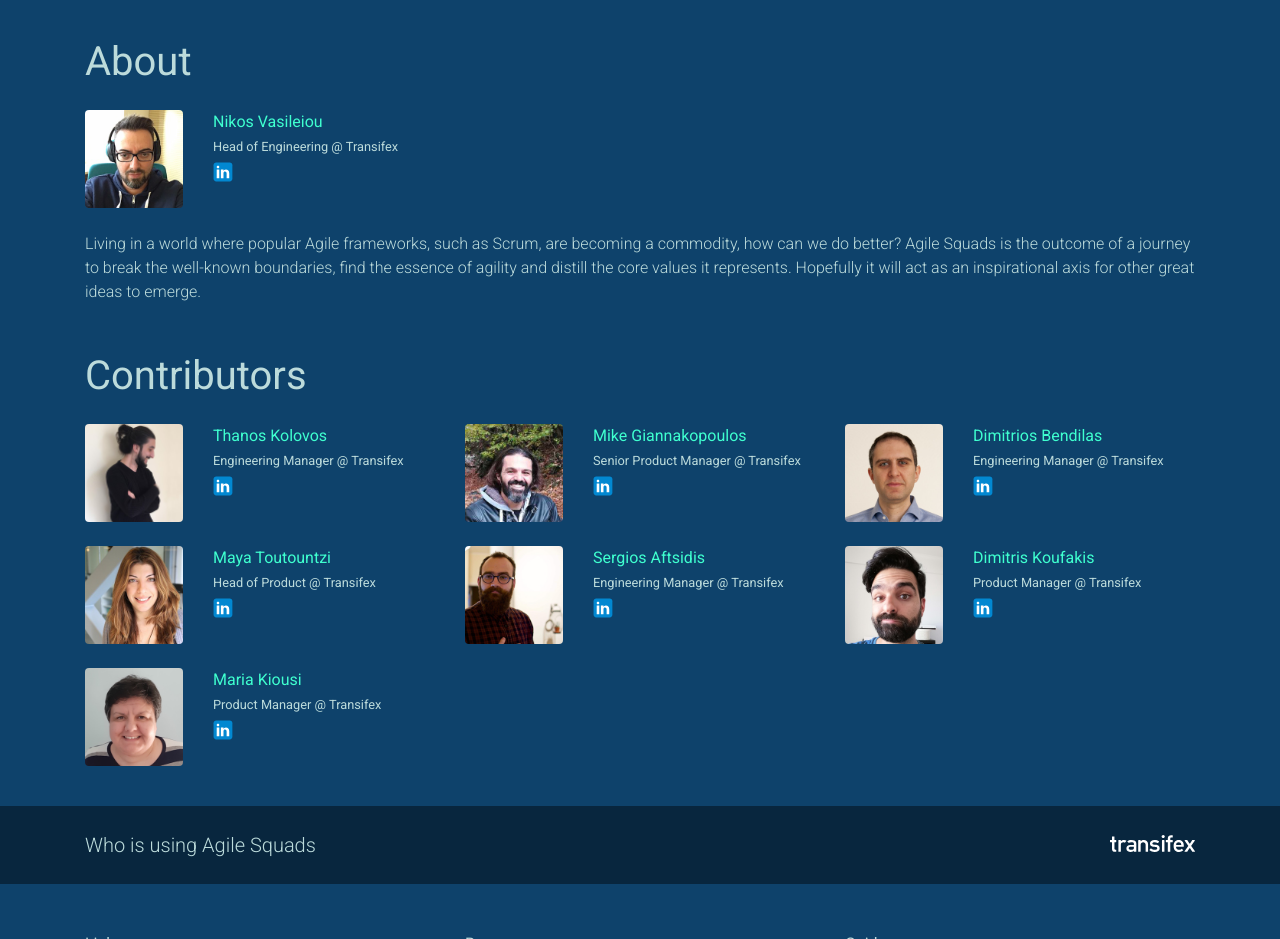
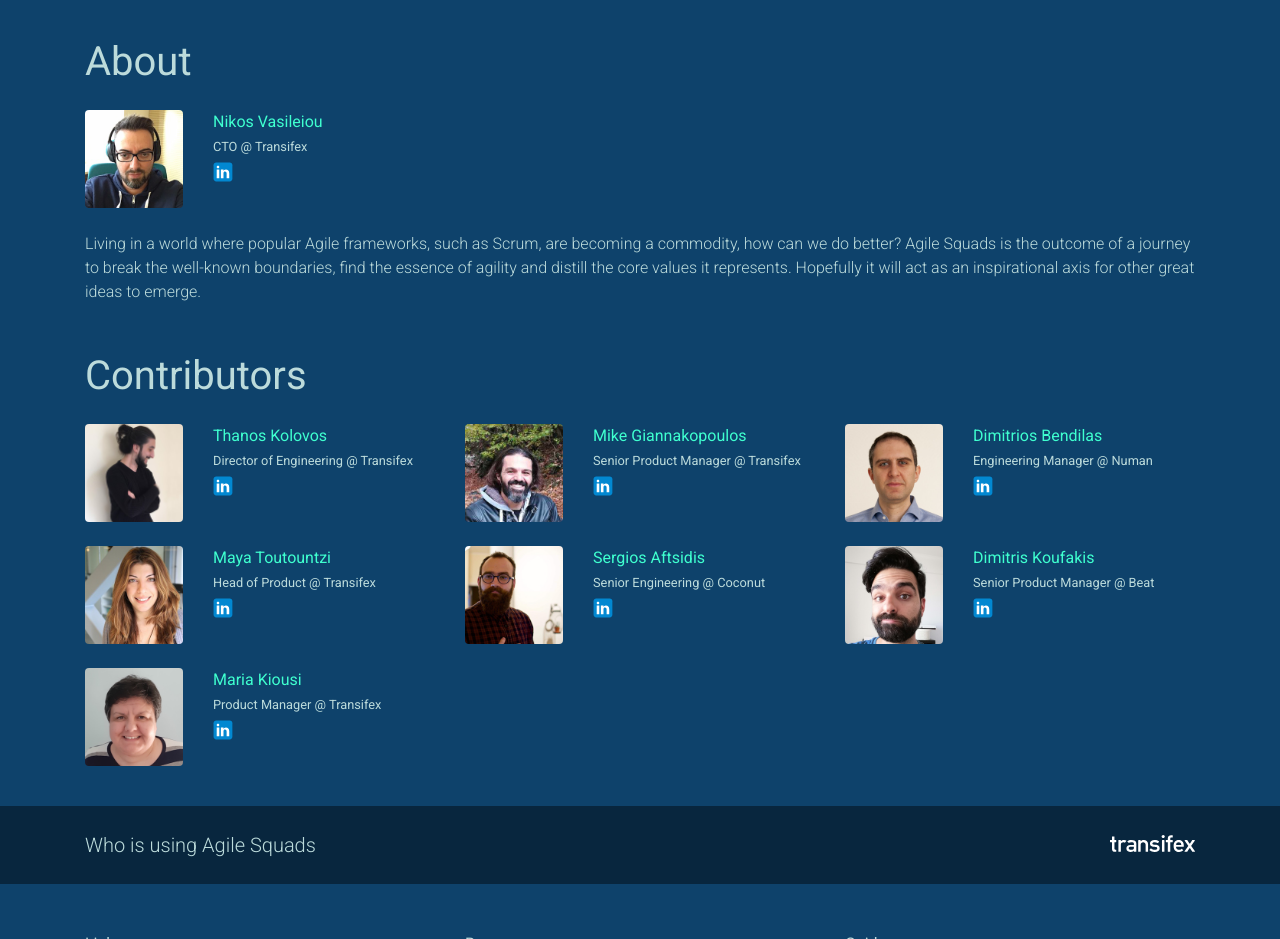
Before and after one commit to agilesquads/agilesquads.github.io, a website built with webpack: page src/html/index.html in a window 1280 px wide. Shown: the part 6720-7659 px from the top of the page. Built offline with nearby package versions, Linux system fonts and the light colour scheme.

Commit message:
Fix typo and update contributors

```diff
--- a/src/html/partials/home/about.html
+++ b/src/html/partials/home/about.html
@@ -10,7 +10,7 @@
       <div class="col text-left">
         <p>
           <span class="text-primary">Nikos Vasileiou</span><br>
-          <small>Head of Engineering @ Transifex</small><br>
+          <small>CTO @ Transifex</small><br>
           <a href="https://www.linkedin.com/in/nvasileiou" target="_blank">
             <img class="my-1" style="width: 20px;" src="../../../assets/linkedin.svg">
           </a>
@@ -38,7 +38,7 @@
           <div class="col text-left">
             <p>
               <span class="text-primary">Thanos Kolovos</span><br>
-              <small>Engineering Manager @ Transifex</small><br>
+              <small>Director of Engineering @ Transifex</small><br>
               <a href="https://www.linkedin.com/in/thanos-kolovos-95110592/" target="_blank">
                 <img class="my-1" style="width: 20px;" src="../../../assets/linkedin.svg">
               </a>
@@ -72,7 +72,7 @@
           <div class="col text-left">
             <p>
               <span class="text-primary">Dimitrios Bendilas</span><br>
-              <small>Engineering Manager @ Transifex</small><br>
+              <small>Engineering Manager @ Numan</small><br>
               <a href="https://www.linkedin.com/in/dimitriosbendilas/" target="_blank">
                 <img class="my-1" style="width: 20px;" src="../../../assets/linkedin.svg">
               </a>
@@ -106,7 +106,7 @@
           <div class="col text-left">
             <p>
               <span class="text-primary">Sergios Aftsidis</span><br>
-              <small>Engineering Manager @ Transifex</small><br>
+              <small>Senior Engineering @ Coconut</small><br>
               <a href="https://www.linkedin.com/in/saftsidis/" target="_blank">
                 <img class="my-1" style="width: 20px;" src="../../../assets/linkedin.svg">
               </a>
@@ -123,7 +123,7 @@
           <div class="col text-left">
             <p>
               <span class="text-primary">Dimitris Koufakis</span><br>
-              <small>Product Manager @ Transifex</small><br>
+              <small>Senior Product Manager @ Beat</small><br>
               <a href="https://www.linkedin.com/in/dimitriskoufakis/" target="_blank">
                 <img class="my-1" style="width: 20px;" src="../../../assets/linkedin.svg">
               </a>
```
Also changed, not shown: src/addons/lean-product-roadmap/manifest.json.
